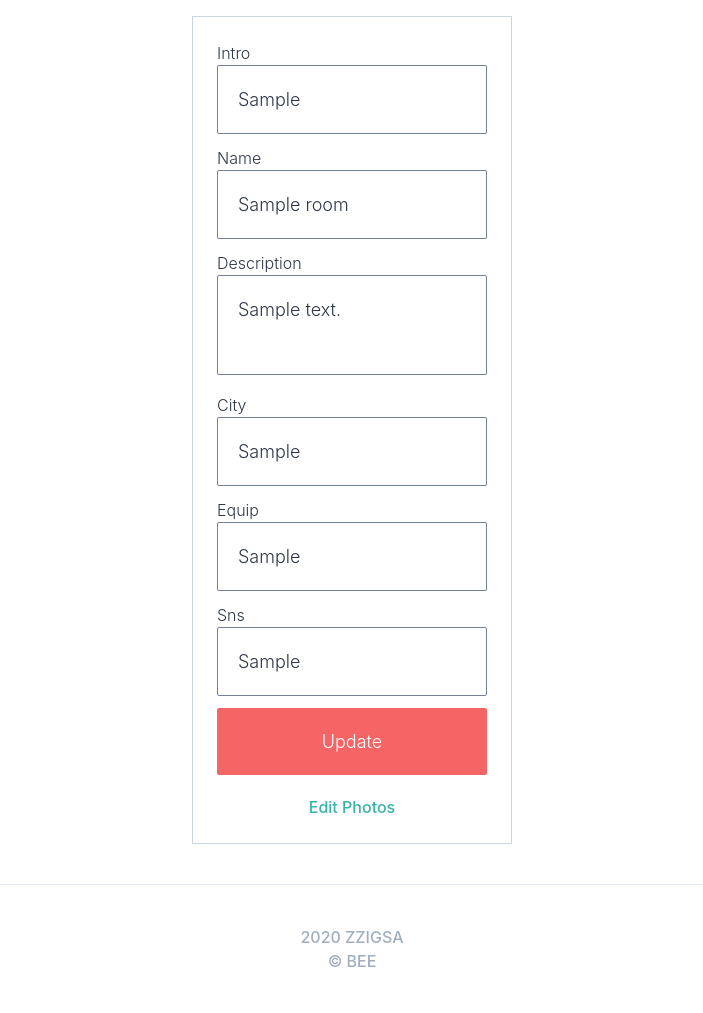
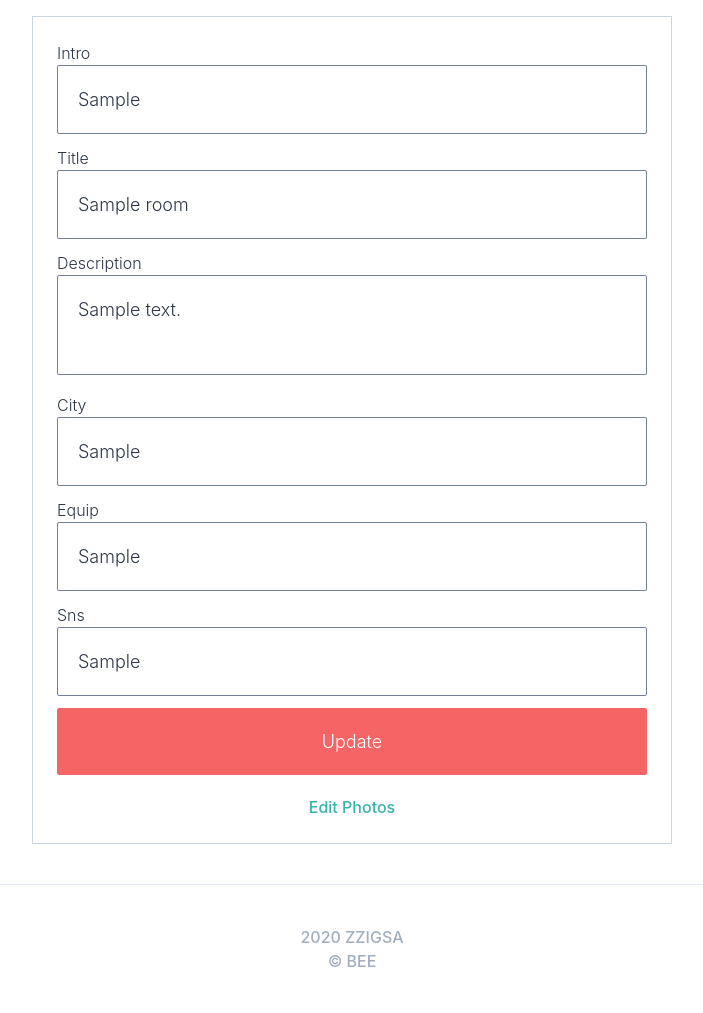
Before and after one commit to jeongahyun/airbnb-zzigsa, a Django app: page /rooms/1/edit/ in a window 1280 px wide. Shown: the part 80-1093 px from the top of the page, without its empty margins (288-991 px from the left). Run offline with Django 3.2, Linux system fonts and the light colour scheme; a user stored in the database is signed in; tables that the repository leaves empty hold one stand-in row (values such as "Sample post"); some libraries are stand-ins or nearby versions.

Commit message:
Fix: 구린 레이블 수정, 작가페이지 수정창 키움

```diff
--- a/rooms/forms.py
+++ b/rooms/forms.py
@@ -53,6 +53,9 @@ class CreateRoomForm(forms.ModelForm):
             "equip",
             "sns",
         )
+        labels = {
+            'name': ('Title'),
+        }
 
     def save(self, *args, **kwargs):
         room = super().save(commit=False)
--- a/rooms/views.py
+++ b/rooms/views.py
@@ -137,6 +137,11 @@ class EditRoomView(UpdateView):
             raise Http404()
         return room
 
+    def get_form(self, form_class=None):
+        form = super().get_form(form_class=form_class)
+        form.fields['name'].label = "Title"
+        return form
+
 
 class RoomPhotosView(DetailView):
 
--- a/templates/rooms/room_edit.html
+++ b/templates/rooms/room_edit.html
@@ -9,7 +9,7 @@ Update
 
 {% block content %}
 
-<div class="container lg:w-5/12 md:w-1/2 xl:w-1/4 mx-auto my-10 flex flex-col items-center border p-6 border-gray-400">
+<div class="container lg:w-5/12 md:w-1/2 xl:w-1/2 mx-auto my-10 flex flex-col items-center border p-6 border-gray-400">
 
     {% include 'mixins/room/room_form.html' with form=form cta="Update" %}
 
--- a/users/views.py
+++ b/users/views.py
@@ -140,6 +140,7 @@ class UpdateProfileView(SuccessMessageMixin, UpdateView):
 
     def get_form(self, form_class=None):
         form = super().get_form(form_class=form_class)
+        form.fields['avatar'].label = "Profile picture"
         form.fields["first_name"].widget.attrs = {"placeholder": "First name"}
         form.fields["last_name"].widget.attrs = {"placeholder": "Last name"}
         return form
```
